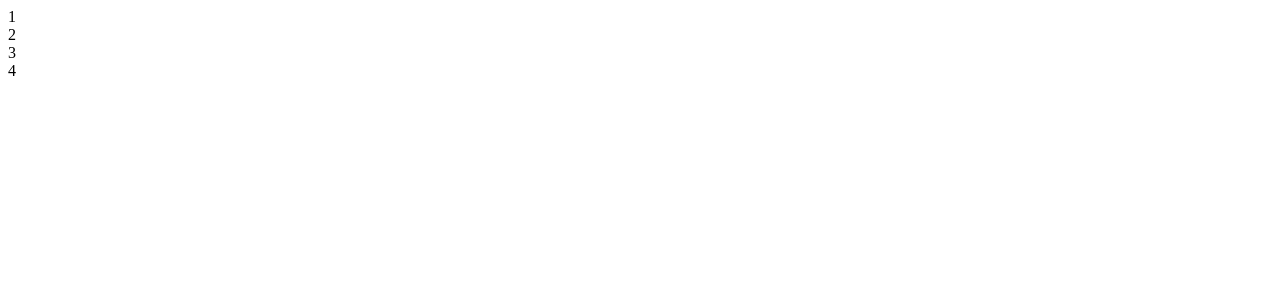
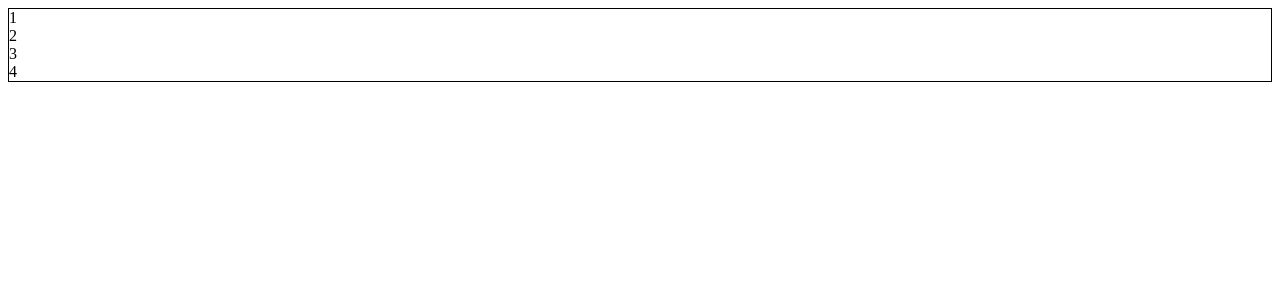
Before and after one commit to wahidrahim/floodit, a React app: page / in a window 1280 px wide. Shown: the top 300 px of the page. Built offline with nearby package versions, Linux system fonts and the light colour scheme; the HTML template or start-up script is replaced by a standard one.

Commit message:
cell, grid styles

```diff
--- a/client/App.tsx
+++ b/client/App.tsx
@@ -1,15 +1,16 @@
 import React from 'react'
-import Cell from './components/cell.component'
+import Cell from './components/cell/cell.component'
+import Grid from './components/grid/grid.component'
 
 class App extends React.Component {
   render() {
     return (
-      <div className="grid">
+      <Grid>
         <Cell color={1} />
         <Cell color={2} />
         <Cell color={3} />
         <Cell color={4} />
-      </div>
+      </Grid>
     )
   }
 }
--- /dev/null
+++ b/client/components/grid/grid.component.tsx
@@ -0,0 +1,11 @@
+import React from 'react'
+
+import './grid.styles.scss'
+
+class Grid extends React.Component {
+  render() {
+    return <div className="grid">{this.props.children}</div>
+  }
+}
+
+export default Grid
--- /dev/null
+++ b/client/components/grid/grid.styles.scss
@@ -0,0 +1,3 @@
+.grid {
+  border: 1px solid black;
+}
--- a/package.json
+++ b/package.json
@@ -16,6 +16,10 @@
     "@types/html-webpack-plugin": "^3.2.1",
     "@types/react": "^16.9.17",
     "@types/react-dom": "^16.9.4",
+    "css-loader": "^3.4.1",
+    "node-sass": "^4.13.0",
+    "sass-loader": "^8.0.0",
+    "style-loader": "^1.1.2",
     "ts-loader": "^6.2.1",
     "typescript": "^3.7.4",
     "webpack-cli": "^3.3.10",
```
Also changed, not shown: client/components/grid.component.tsx (deleted, +0 -11 lines), client/webpack.config.ts (+12 -1 lines), client/components/cell/cell.component.tsx (renamed from client/components/cell.component.tsx), client/components/cell/cell.styles.scss (added), 1 other file (tests, documents, lock files or other folders).
